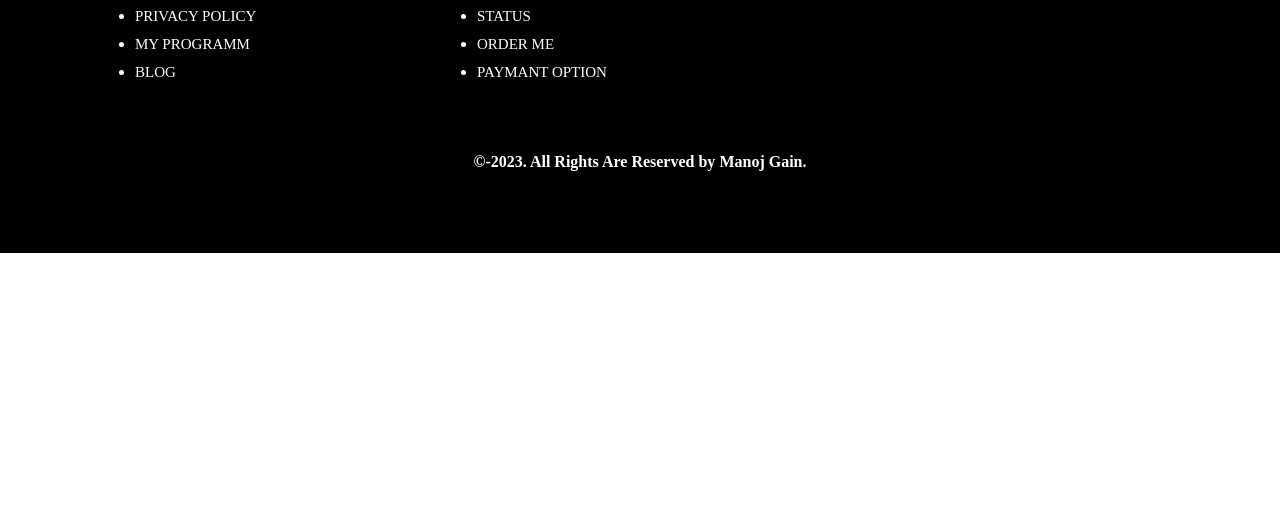
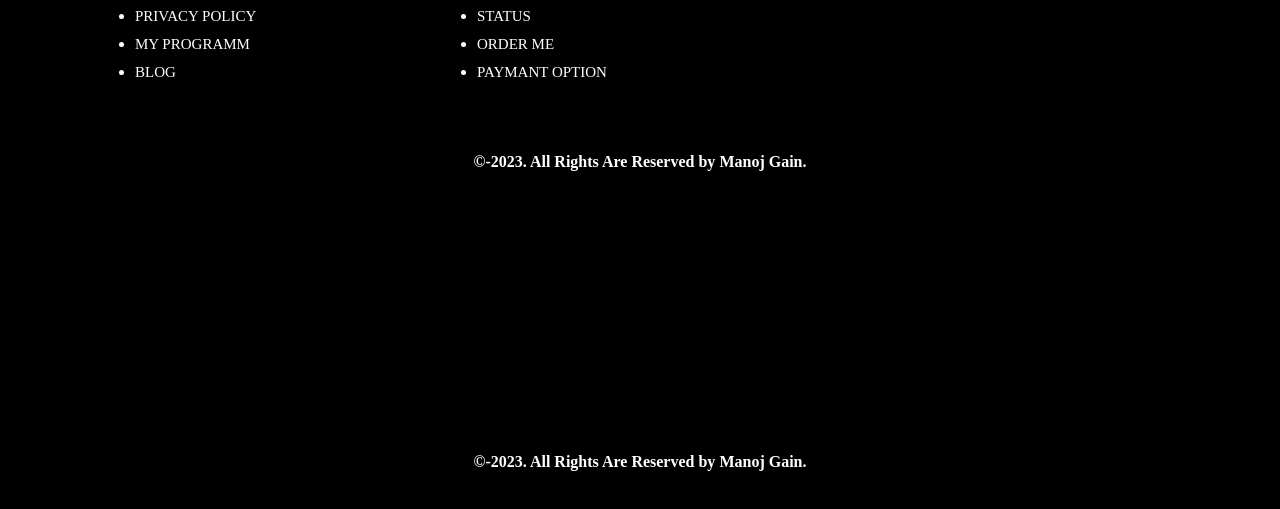
Before and after one commit to manojgain1988/mkg, a plain HTML site: page index.html in a window 1280 px wide. Shown: the part 7015-7524 px from the top of the page. Before the commit the page ends 7268 px from the top, so only its background shows below. Drawn offline with Linux system fonts and the light colour scheme.

Commit message:
first commit

```diff
--- a/index.html
+++ b/index.html
@@ -487,6 +487,8 @@
       <footer>
 
         <h1>&copy;-2023. All Rights Are Reserved by <span>Manoj Gain.</span></h1>
+        <h1>&copy;-2023. All Rights Are Reserved by <span>Manoj Gain.</span></h1>
+
       </footer>
 
       <a href="#" class="to_top">
```
